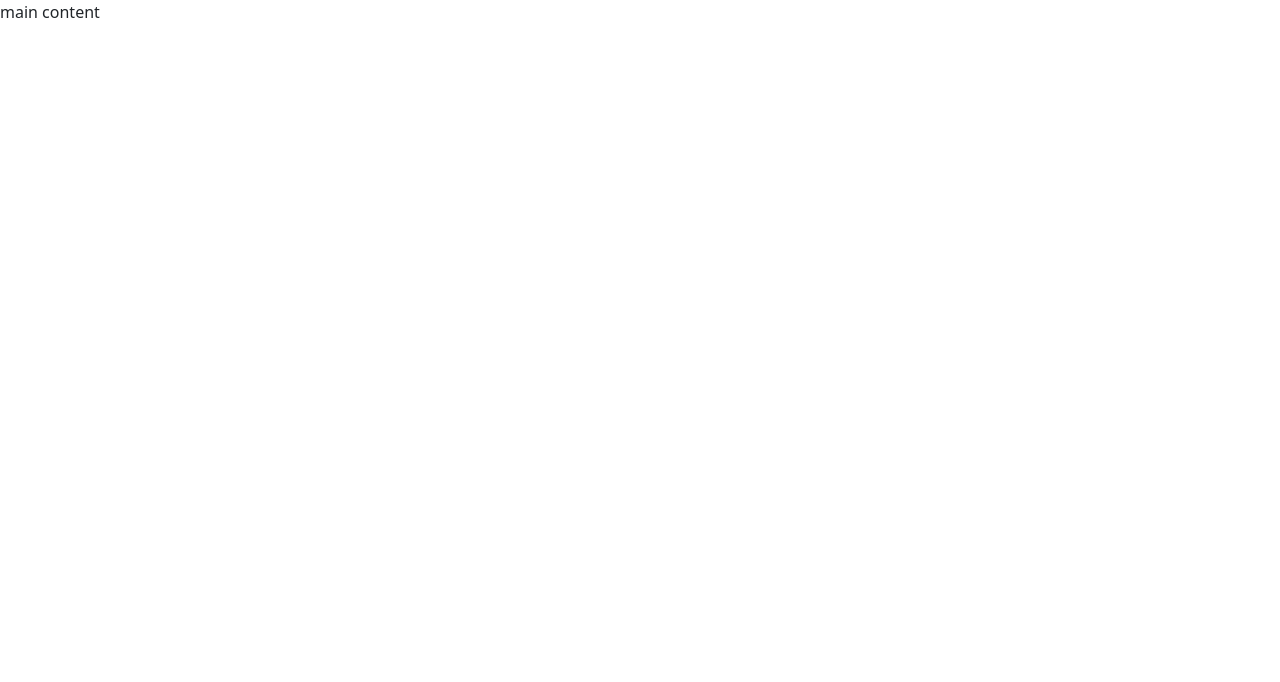
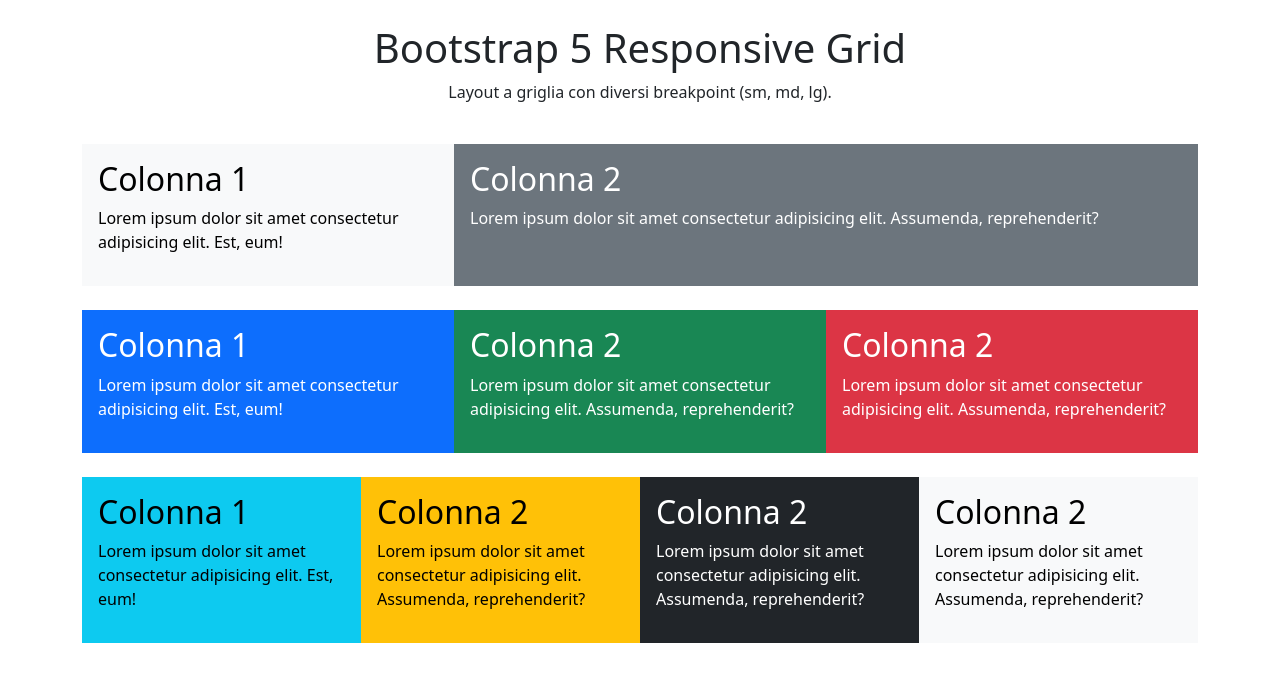
Before and after one commit to GabrieleTuzzo/htmlcss-bootstrap-layout, a plain HTML site: page index.html in a window 1280 px wide. Drawn offline with nearby package versions, Linux system fonts and the light colour scheme.

Commit message:
ADD rows and columns style and text

```diff
--- a/index.html
+++ b/index.html
@@ -9,7 +9,81 @@
 <body>
 
     <main>
-        main content
+        <section>
+            <div class="container-fluid">
+                <div class="p-4 text-center">
+                    <h1>Bootstrap 5 Responsive Grid</h1>
+                    <p>Layout a griglia con diversi breakpoint (sm, md, lg).</p>
+                </div>
+            </div>
+        </section>
+
+        <section>
+            <div class="container">
+                <div class="row mb-4 gx-0 justify-content-center">
+                    <div class="col-md-6 col-lg-4">
+                        <div class="h-100 p-3 text-bg-light">
+                            <h2>Colonna 1</h2>
+                            <p>Lorem ipsum dolor sit amet consectetur adipisicing elit. Est, eum!</p>
+                        </div>
+                    </div>
+                    <div class="col-md-6 col-lg-8">
+                        <div class="h-100 p-3 text-bg-secondary">
+                            <h2>Colonna 2</h2>
+                            <p>Lorem ipsum dolor sit amet consectetur adipisicing elit. Assumenda, reprehenderit?</p>
+                        </div>
+                    </div>
+                </div>
+
+                <div class="row mb-4 g-0 justify-content-center">
+                    <div class="col-6 col-md-4">
+                        <div class="h-100 p-3 text-bg-primary">
+                            <h2>Colonna 1</h2>
+                            <p>Lorem ipsum dolor sit amet consectetur adipisicing elit. Est, eum!</p>
+                        </div>
+                    </div>
+                    <div class="col-6 col-md-4">
+                        <div class="h-100 p-3 text-bg-success">
+                            <h2>Colonna 2</h2>
+                            <p>Lorem ipsum dolor sit amet consectetur adipisicing elit. Assumenda, reprehenderit?</p>
+                        </div>
+                    </div>
+                    <div class="col-12 col-md-4">
+                        <div class="h-100 p-3 text-bg-danger">
+                            <h2>Colonna 2</h2>
+                            <p>Lorem ipsum dolor sit amet consectetur adipisicing elit. Assumenda, reprehenderit?</p>
+                        </div>
+                    </div>
+                </div>
+
+                <div class="row mb-4 g-0 justify-content-center">
+                    <div class="col-6 col-md-3">
+                        <div class="h-100 p-3 text-bg-info">
+                            <h2>Colonna 1</h2>
+                            <p>Lorem ipsum dolor sit amet consectetur adipisicing elit. Est, eum!</p>
+                        </div>
+                    </div>
+                    <div class="col-6 col-md-3">
+                        <div class="h-100 p-3 text-bg-warning">
+                            <h2>Colonna 2</h2>
+                            <p>Lorem ipsum dolor sit amet consectetur adipisicing elit. Assumenda, reprehenderit?</p>
+                        </div>
+                    </div>
+                    <div class="col-6 col-md-3">
+                        <div class="h-100 p-3 text-bg-dark">
+                            <h2>Colonna 2</h2>
+                            <p>Lorem ipsum dolor sit amet consectetur adipisicing elit. Assumenda, reprehenderit?</p>
+                        </div>
+                    </div>
+                    <div class="col-6 col-md-3">
+                        <div class="h-100 p-3 text-bg-light">
+                            <h2>Colonna 2</h2>
+                            <p>Lorem ipsum dolor sit amet consectetur adipisicing elit. Assumenda, reprehenderit?</p>
+                        </div>
+                    </div>
+                </div>
+            </div>
+        </section>
     </main>
 
 
```
